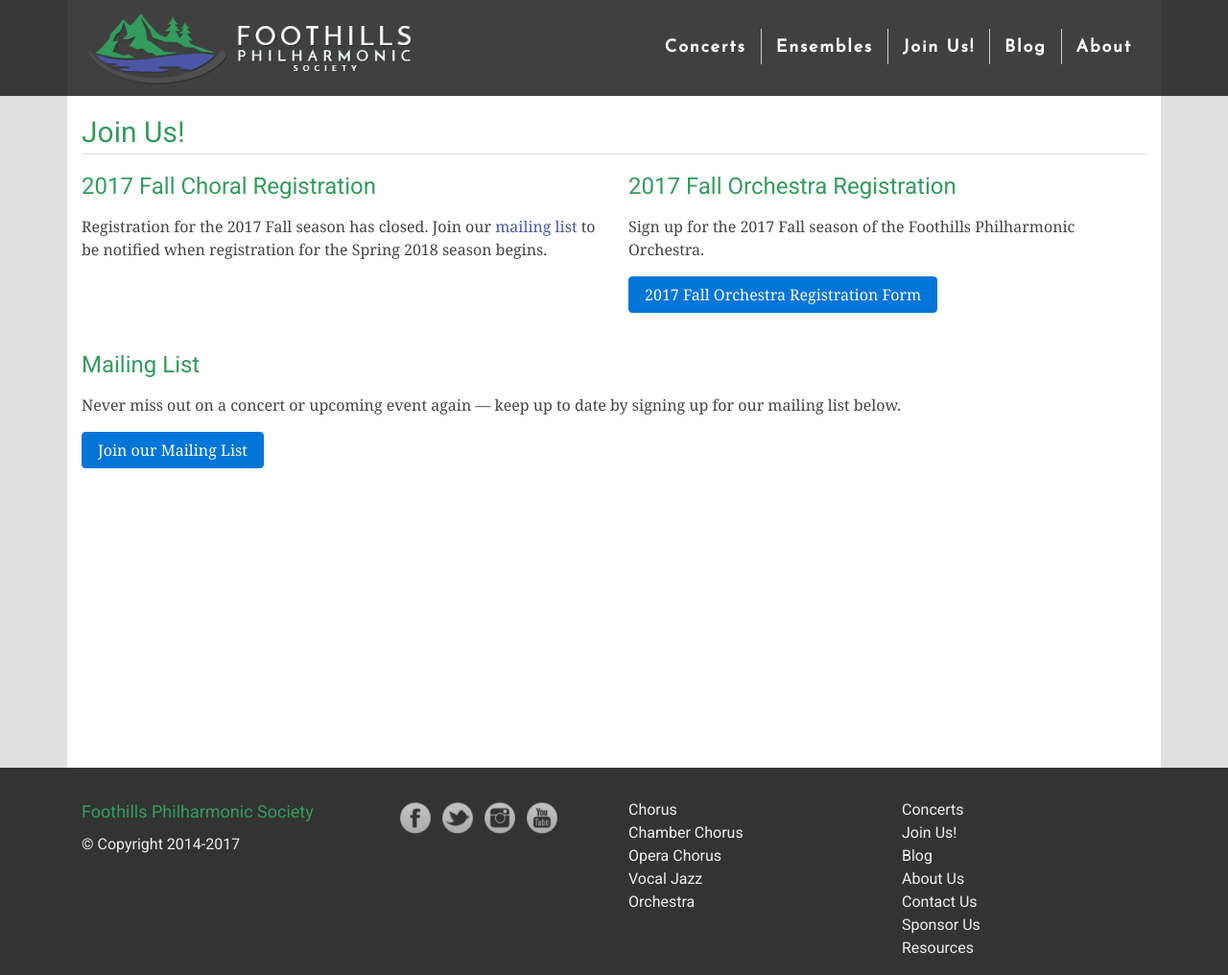
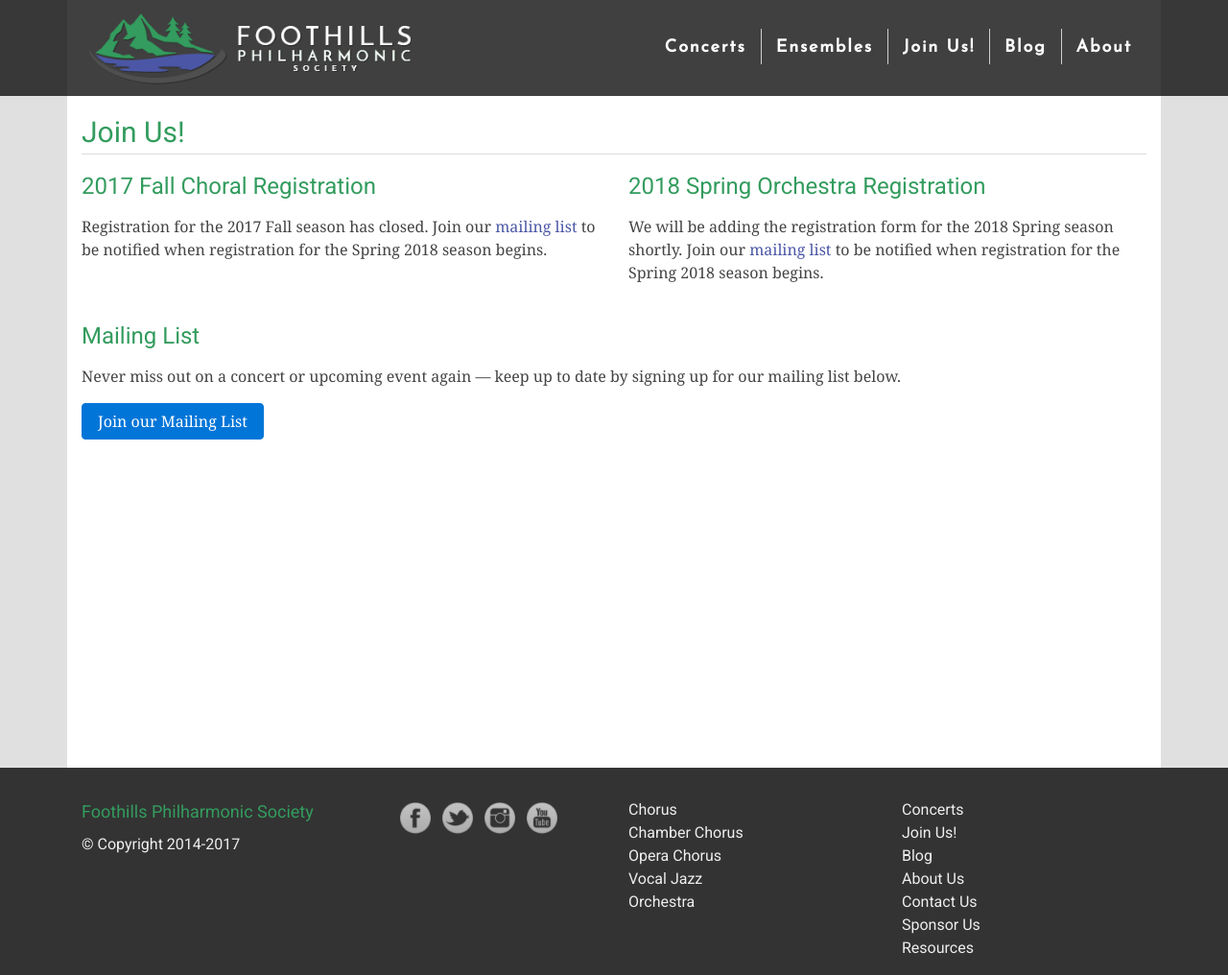
Before and after one commit to percyhanna/fps, a Jekyll site: the page built from join.html, in a window 1280 px wide and 1016 px high. Shown: the whole window at 96% size. Built offline with Jekyll 4.4.1, drawn with Linux system fonts in a browser that asks for light colours; nearby versions of some CDN libraries; Markdown is read by kramdown in place of the engine named in the settings.

Commit message:
Remove FPO registration

```diff
--- a/join.html
+++ b/join.html
@@ -12,11 +12,8 @@ title: Join Us - Foothills Philharmonic Society
           </div>
 
           <div class="col-md col-12">
-            <h2>2017 Fall Orchestra Registration</h2>
-            <p>Sign up for the 2017 Fall season of the Foothills Philharmonic Orchestra.</p>
-            <p>
-              <a class="btn btn-primary" href="https://www.surveymonkey.com/r/2VVCYP7" target="_blank">2017 Fall Orchestra Registration Form</a>
-            </p>
+            <h2>2018 Spring Orchestra Registration</h2>
+            <p>We will be adding the registration form for the 2018 Spring season shortly. Join our <a href="http://eepurl.com/bzn_Jf" target="_blank">mailing list</a> to be notified when registration for the Spring 2018 season begins.</p>
           </div>
         </div>
 
```
